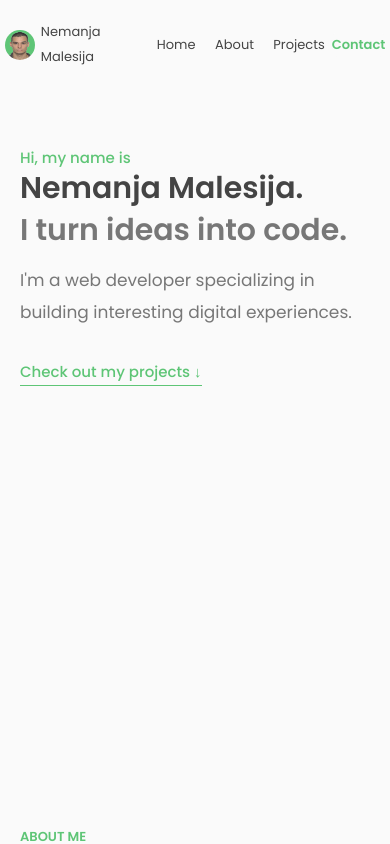
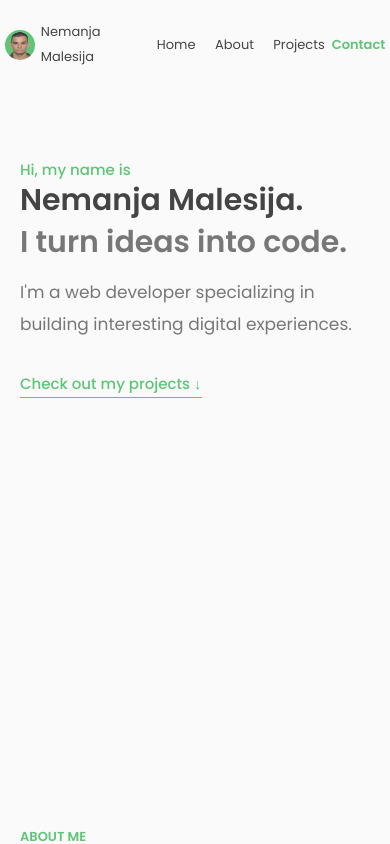
Before and after one commit to nemanjamalesija/portfolio-website, a React (Create React App) app: page / in a window 390 px wide. Shown: the top 844 px of the page. Built offline with nearby package versions, Linux system fonts and the light colour scheme.

Commit message:
Add responsive

```diff
--- a/src/components/hero.css
+++ b/src/components/hero.css
@@ -76,7 +76,7 @@
 
 @media screen and (orientation: landscape) {
   .section-hero {
-    padding-bottom: 12rem;
+    padding-bottom: 18rem;
   }
 }
 
@@ -107,7 +107,7 @@
 @media (max-width: 595px) {
   .section-hero {
     width: 50rem;
-    padding-top: 6rem;
+    padding-top: 7.2rem;
   }
 }
 
```
